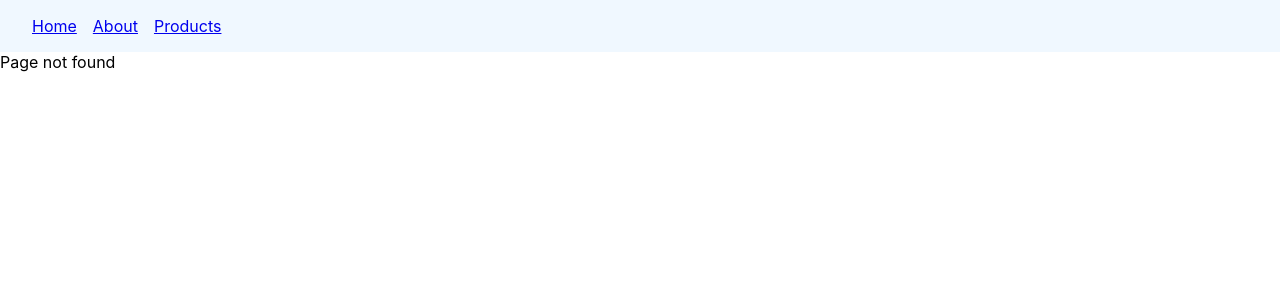
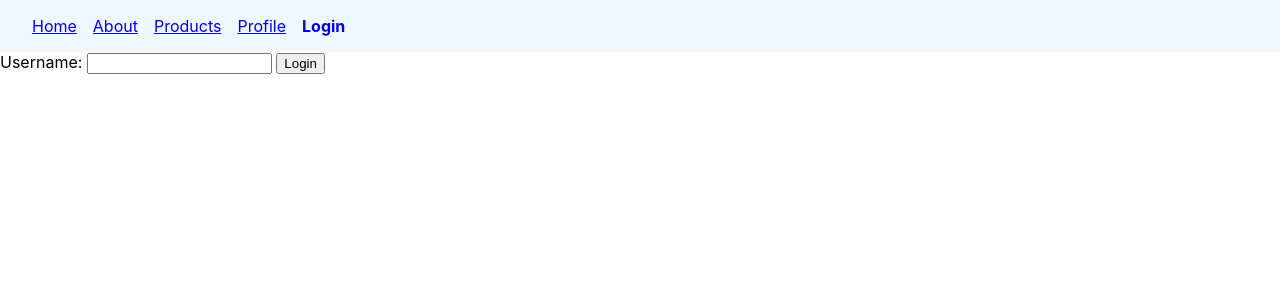
Before and after one commit to PatharkarAkshay/react_router_tutorial, a React (Create React App) app: page /login in a window 1280 px wide. Before the commit this address had no page. Shown: the top 300 px of the page. Built offline with nearby package versions, Linux system fonts and the light colour scheme.

Commit message:
Authentication and Protected Routes

```diff
--- a/src/App.js
+++ b/src/App.js
@@ -1,13 +1,17 @@
 import React from "react";
 import { Routes, Route } from "react-router-dom";
 import { Admin } from "./components/Admin";
+import { AuthProvider } from "./components/auth";
 import { FeaturedProducts } from "./components/FeaturedProducts";
 import { Home } from "./components/Home";
+import { Login } from "./components/Login";
 import { Navbar } from "./components/Navbar";
 import { NewProducts } from "./components/NewProducts";
 import { NoMatch } from "./components/NoMatch";
 import { OrderSummary } from "./components/OrderSummary";
 import { Products } from "./components/Products";
+import { Profile } from "./components/Profile";
+import { RequireAuth } from "./components/RequireAuth";
 import { UserDetails } from "./components/UserDetails";
 import { Users } from "./components/Users";
 // import About from "./components/About";
@@ -15,7 +19,7 @@
 
 function App() {
   return (
-    <>
+    <AuthProvider>
       <Navbar />
       <Routes>
         <Route path="/" element={<Home />} />
@@ -37,9 +41,18 @@
           <Route path=":userId" element={<UserDetails />} />
           <Route path="admin" element={<Admin />} />
         </Route>
+        <Route
+          path="/profile"
+          element={
+            <RequireAuth>
+              <Profile />
+            </RequireAuth>
+          }
+        />
+        <Route path="/login" element={<Login />} />
         <Route path="*" element={<NoMatch />} />
       </Routes>
-    </>
+    </AuthProvider>
   );
 }
 
--- /dev/null
+++ b/src/components/Login.js
@@ -0,0 +1,26 @@
+import { useState } from "react";
+import { useNavigate, useLocation } from "react-router-dom";
+import { useAuth } from "./auth";
+
+export const Login = () => {
+  const [user, setUser] = useState("");
+  const navigate = useNavigate();
+  const location = useLocation();
+  const auth = useAuth();
+
+  const redirectPath = location.state?.path || "/";
+
+  const handleLogin = () => {
+    auth.login(user);
+    navigate(redirectPath, { replace: true });
+  };
+  return (
+    <div>
+      <label>
+        Username:{" "}
+        <input type="text" onChange={(e) => setUser(e.target.value)} />
+      </label>{" "}
+      <button onClick={handleLogin}>Login</button>
+    </div>
+  );
+};
--- a/src/components/Navbar.js
+++ b/src/components/Navbar.js
@@ -1,6 +1,8 @@
 import { NavLink } from "react-router-dom";
+import { useAuth } from "./auth";
 
 export const Navbar = () => {
+  const auth = useAuth();
   const navLinkStyles = ({ isActive }) => {
     return {
       fontWeight: isActive ? "bold" : "normal",
@@ -19,6 +21,14 @@
       <NavLink to="/products" style={navLinkStyles}>
         Products
       </NavLink>
+      <NavLink to="/profile" style={navLinkStyles}>
+        Profile
+      </NavLink>
+      {!auth.user && (
+        <NavLink to="/login" style={navLinkStyles}>
+          Login
+        </NavLink>
+      )}
     </nav>
   );
 };
--- /dev/null
+++ b/src/components/Profile.js
@@ -0,0 +1,16 @@
+import { useNavigate } from "react-router-dom";
+import { useAuth } from "./auth";
+
+export const Profile = () => {
+  const navigate = useNavigate();
+  const auth = useAuth();
+  const handleLogout = () => {
+    auth.logout();
+    navigate("/");
+  };
+  return (
+    <div>
+      Welcome {auth.user}.<button onClick={handleLogout}>Logout</button>
+    </div>
+  );
+};
--- /dev/null
+++ b/src/components/RequireAuth.js
@@ -0,0 +1,11 @@
+import { Navigate, useLocation } from "react-router-dom";
+import { useAuth } from "./auth";
+
+export const RequireAuth = ({ children }) => {
+  const location = useLocation();
+  const auth = useAuth();
+  if (!auth.user) {
+    return <Navigate to="/login" state={{ path: location.pathname }} />;
+  }
+  return children;
+};
--- /dev/null
+++ b/src/components/auth.js
@@ -0,0 +1,25 @@
+import { useState, createContext, useContext } from "react";
+
+const AuthContext = createContext(null);
+
+export const AuthProvider = ({ children }) => {
+  const [user, setUser] = useState(null);
+
+  const login = (user) => {
+    setUser(user);
+  };
+
+  const logout = () => {
+    setUser(null);
+  };
+
+  return (
+    <AuthContext.Provider value={{ user, login, logout }}>
+      {children}
+    </AuthContext.Provider>
+  );
+};
+
+export const useAuth = () => {
+  return useContext(AuthContext);
+};
```
